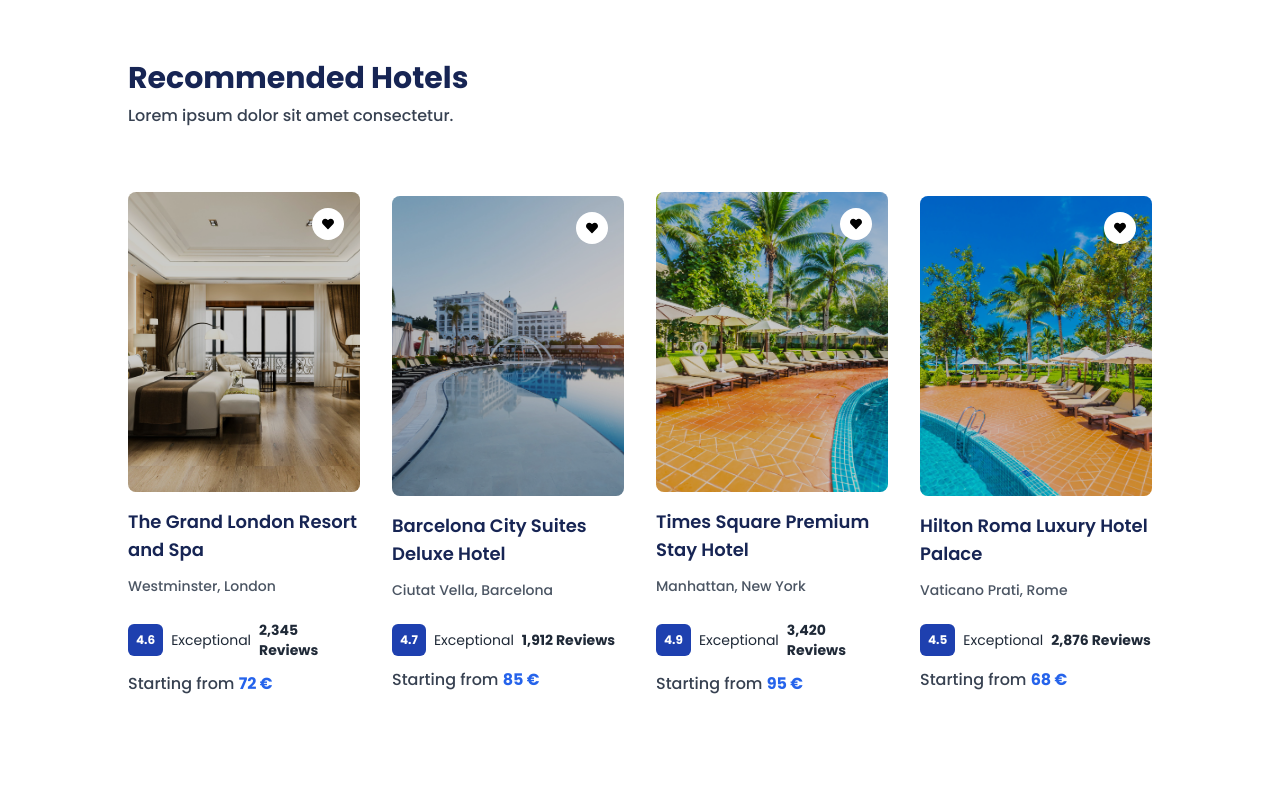
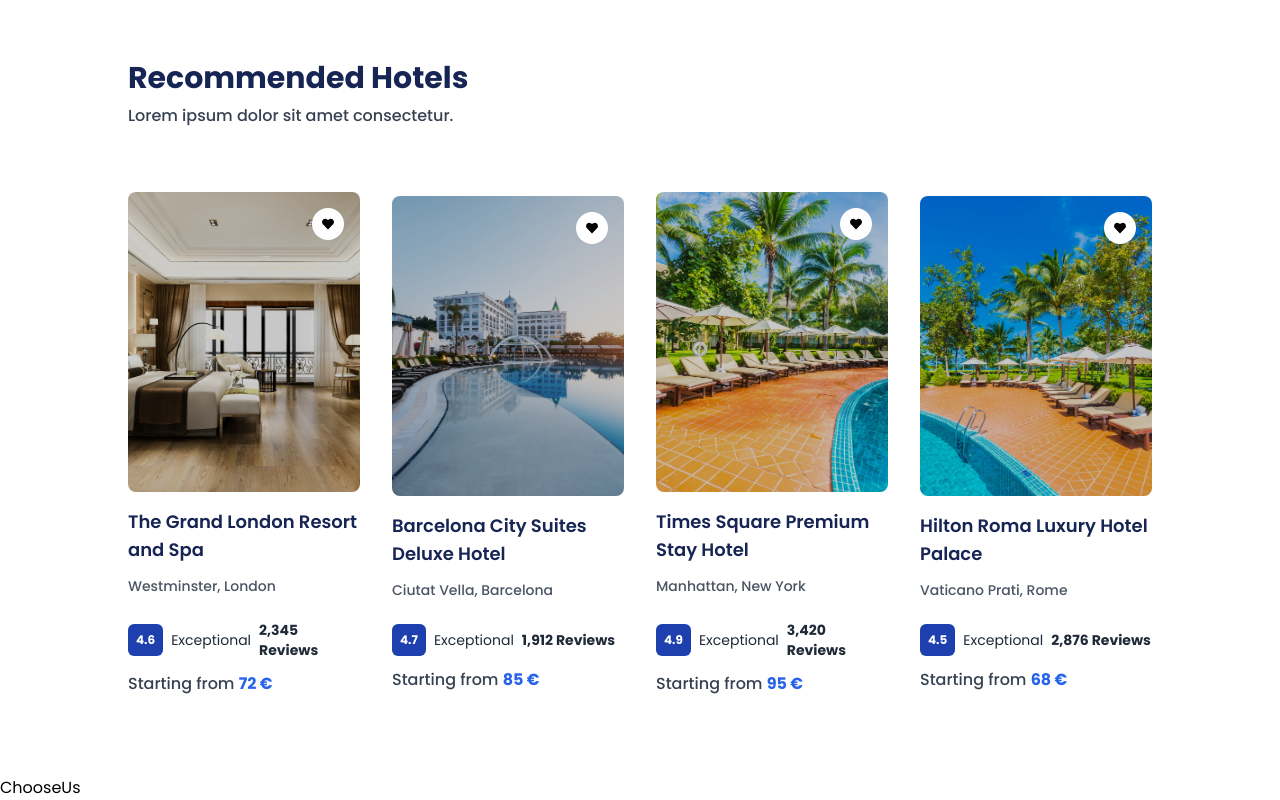
Before and after one commit to denisdiaconu/travista, a Next.js app: page / in a window 1280 px wide. Shown: the part 1592-2392 px from the top of the page. Before the commit the page ends 2368 px from the top, so only its background shows below. Built offline with nearby package versions, Linux system fonts and the light colour scheme.

Commit message:
Add choose us component

```diff
--- /dev/null
+++ b/components/Home/ChooseUs/ChooseUs.tsx
@@ -0,0 +1,7 @@
+import React from 'react';
+
+const ChooseUs = () => {
+  return <div>ChooseUs</div>;
+};
+
+export default ChooseUs;
--- a/components/Home/Home.tsx
+++ b/components/Home/Home.tsx
@@ -2,6 +2,7 @@
 import Hero from './Hero/Hero'
 import Destination from './Destination/Destination'
 import Hotel from './Hotel/Hotel'
+import ChooseUs from './ChooseUs/ChooseUs'
 
 const Home = () => {
   return (
@@ -9,6 +10,7 @@
       <Hero />
       <Destination />
       <Hotel />
+      <ChooseUs />
     </div>
   )
 }
```
